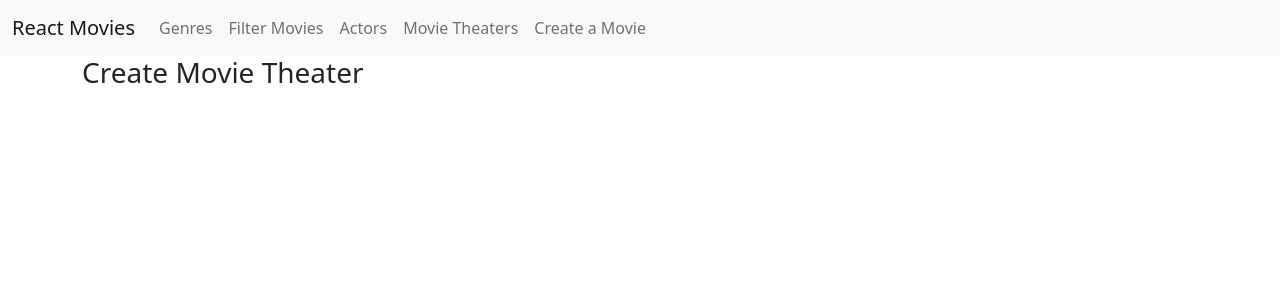
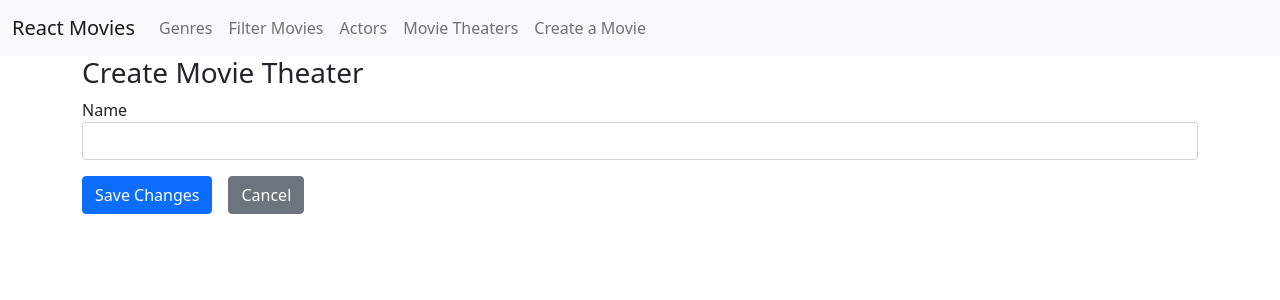
Before and after one commit to ved02prakash/RMOVIENEW, a React (Create React App) app: page /movietheaters/create in a window 1280 px wide. Shown: the top 300 px of the page. Built offline with nearby package versions, Linux system fonts and the light colour scheme.

Commit message:
changes done

```diff
--- /dev/null
+++ b/src/movietheaters/MoviesTheaterForm.tsx
@@ -0,0 +1,33 @@
+import { Form, Formik, FormikHelpers } from "formik";
+import TextField from "../utils/TextField";
+import Button from "../utils/Button";
+import { Link } from "react-router-dom";
+import { moviesTheaterCreateDTO } from "./moviestheater";
+import * as Yup from 'yup'
+
+export default function MoviesTheaterForm(props:MoviesTheaterForm){
+    return (
+        <Formik
+        initialValues={props.model}
+        onSubmit={props.onSubmit}
+        validationSchema={Yup.object({
+            name:Yup.string().required('This field is requiered').firstLetterUppercase()
+        })}
+        >
+            {(formikProps)=>(
+<Form>
+    <TextField displayName="Name" field="name"/>
+    <Button disabled={formikProps.isSubmitting} className="btn btn-primary" type="submit">
+        Save Changes
+    </Button>
+    <Link className="btn btn-secondary" to="/movietheaters">Cancel</Link>
+</Form>
+            )}
+        </Formik>
+    )
+}
+
+interface MoviesTheaterForm{
+    model:moviesTheaterCreateDTO;
+    onSubmit(values:moviesTheaterCreateDTO,action:FormikHelpers<moviesTheaterCreateDTO>):void;
+}
--- a/src/movietheaters/createmovietheater.tsx
+++ b/src/movietheaters/createmovietheater.tsx
@@ -1,7 +1,13 @@
+import MoviesTheaterForm from "./MoviesTheaterForm";
+
 export default function CreateMovieTheater(){
     return (
         <>
         <h3>Create Movie Theater</h3>
+        <MoviesTheaterForm
+        model={{name:''}}
+        onSubmit={values=> console.log(values)}
+        />
         </>
     )
 }
--- a/src/movietheaters/editmovietheater.tsx
+++ b/src/movietheaters/editmovietheater.tsx
@@ -1,7 +1,18 @@
-export default function editmovietheater(){
+import { useParams } from "react-router-dom";
+import MoviesTheaterForm from "./MoviesTheaterForm";
+
+export default function Editmovietheater(){
+    const {id} : any = useParams();
     return (
         <>
         <h3>Edit Movie Theater</h3>
+        <MoviesTheaterForm
+        model={{name:'Bairia'}}
+        onSubmit={values=>{
+            console.log(values);
+            console.log(id);
+        }}
+        />
         </>
     )
 }
--- /dev/null
+++ b/src/movietheaters/moviestheater.d.ts
@@ -0,0 +1,3 @@
+export interface moviesTheaterCreateDTO{
+    name:string;
+}
--- a/src/route-config.ts
+++ b/src/route-config.ts
@@ -2,7 +2,7 @@ import IndexGenres from "./genres/indexGenres";
 import LandingPage from "./movies/LandingPage";
 import IndexActors from "./actors/indexActors";
 import indexmovietheaters from "./movietheaters/indexmovietheares";
-import editmovietheater from "./movietheaters/editmovietheater";
+import Editmovietheater from "./movietheaters/Editmovietheater";
 import editmovie from "./movies/editmovie";
 import filtermovies from "./movies/filtermovies";
 import CreateMovieTheater from "./movietheaters/createmovietheater";
@@ -24,7 +24,7 @@ const routes=[
 
     {path:'/movietheaters',component:indexmovietheaters, exact:true},
     {path:'/movietheaters/create',component:CreateMovieTheater},
-    {path:'/movietheaters/edit/:id(\\d+)',component:editmovietheater},
+    {path:'/movietheaters/edit/:id(\\d+)',component:Editmovietheater},
 
     {path:'/movies/create',component:CreateMovie},
     {path:'/movies/edit/:id(\\d+)',component:editmovie},
```
